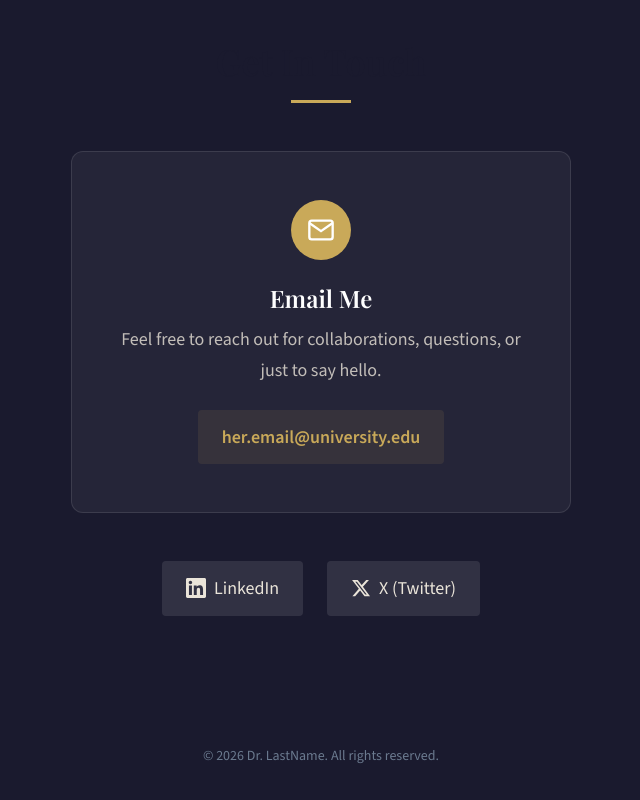
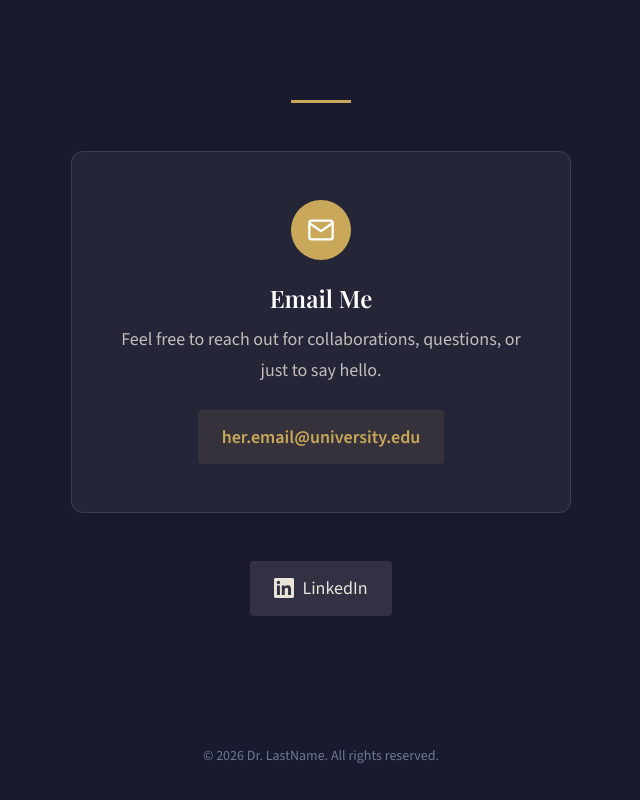
Before and after one commit to MatthewSmithwebdesign/Dr-Phillips-Smith, a Next.js app: page / in a window 1280 px wide. Shown: the part 3222-4022 px from the top of the page, without its empty margins (319-959 px from the left). Built offline with nearby package versions, Linux system fonts and the light colour scheme.

Commit message:
Remove Twitter/X link from contact section

```diff
--- a/src/components/Contact.tsx
+++ b/src/components/Contact.tsx
@@ -3,7 +3,6 @@
 interface Settings {
   email: string;
   siteUrl?: string;
-  twitter?: string;
   linkedin?: string;
 }
 
@@ -43,19 +42,7 @@
               </a>
             )}
 
-            {settings.twitter && (
-              <a
-                href={settings.twitter}
-                target="_blank"
-                rel="noopener noreferrer"
-                className={styles.socialLink}
-              >
-                <svg viewBox="0 0 24 24" fill="currentColor">
-                  <path d="M18.244 2.25h3.308l-7.227 8.26 8.502 11.24H16.17l-5.214-6.817L4.99 21.75H1.68l7.73-8.835L1.254 2.25H8.08l4.713 6.231zm-1.161 17.52h1.833L7.084 4.622H5.117z"/>
-                </svg>
-                X (Twitter)
-              </a>
-            )}
+
           </div>
         </div>
       </div>
```
